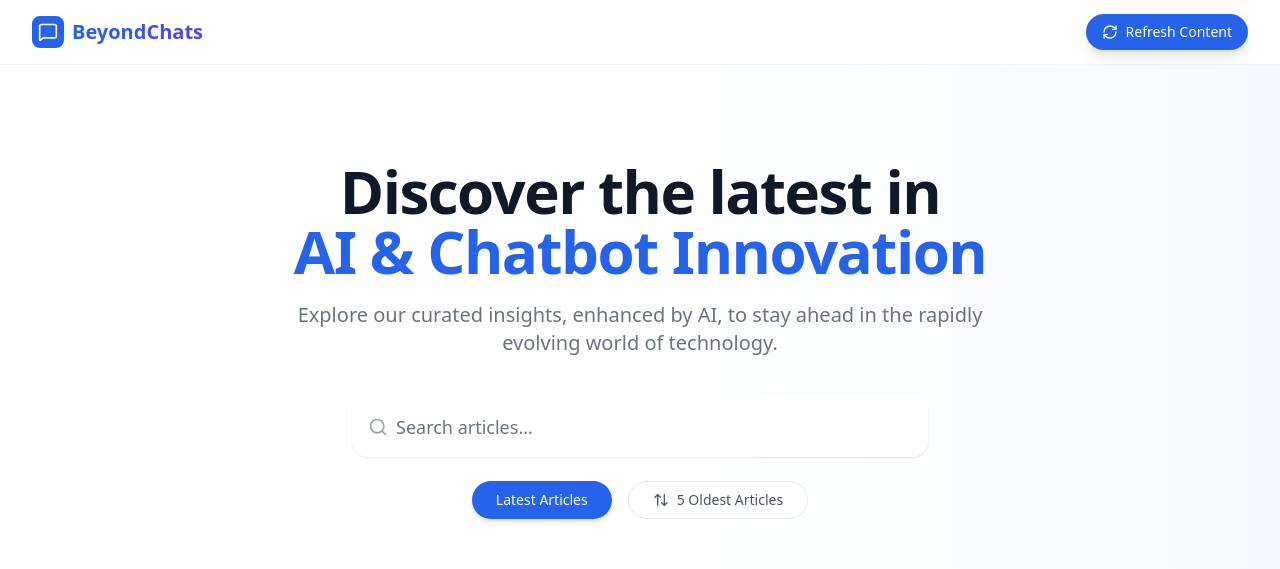
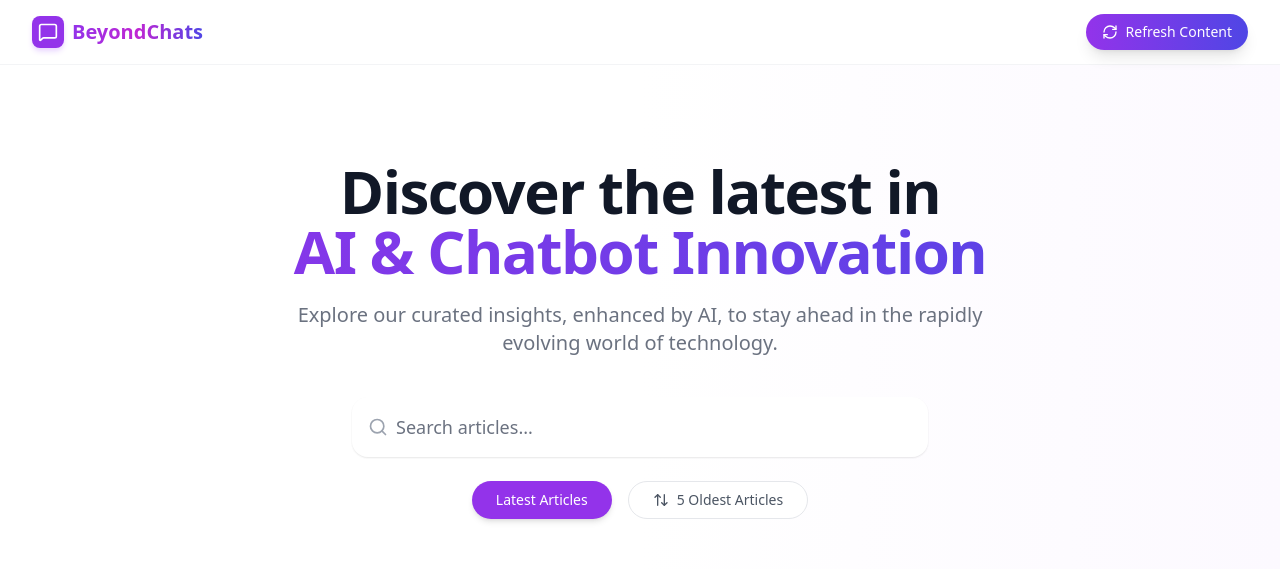
Before and after one commit to Sontara444/beyondchats-ai-task-client, a React (Vite) app: page / in a window 1280 px wide. Shown: the top 569 px of the page. Built offline with nearby package versions, Linux system fonts and the light colour scheme; no server answers.

Commit message:
feat: Implement home page with article listing, search, and filtering, and add ArticleCard and Navbar components.

```diff
--- a/package.json
+++ b/package.json
@@ -13,6 +13,7 @@
     "lucide-react": "^0.562.0",
     "react": "^19.2.0",
     "react-dom": "^19.2.0",
+    "react-markdown": "^10.1.0",
     "react-router-dom": "^7.11.0"
   },
   "devDependencies": {
--- a/src/components/ArticleCard.jsx
+++ b/src/components/ArticleCard.jsx
@@ -13,20 +13,20 @@ const ArticleCard = ({ article }) => {
     });
 
     return (
-        <div className="group bg-white rounded-2xl overflow-hidden border border-gray-100 hover:border-blue-200 shadow-sm hover:shadow-2xl hover:shadow-blue-500/10 transition-all duration-300 flex flex-col h-full transform hover:-translate-y-1">
+        <div className="group bg-white rounded-2xl overflow-hidden border border-gray-100 hover:border-purple-200 shadow-sm hover:shadow-2xl hover:shadow-purple-500/10 transition-all duration-300 flex flex-col h-full transform hover:-translate-y-1">
             <div className="p-6 flex flex-col flex-grow relative">
                 <div className="flex justify-between items-start mb-4">
-                    <span className={`text-[10px] font-bold tracking-wider uppercase px-2 py-1 rounded-md ${isEnhanced ? 'bg-purple-50 text-purple-700' : 'bg-blue-50 text-blue-700'}`}>
+                    <span className={`text-[10px] font-bold tracking-wider uppercase px-2 py-1 rounded-md ${isEnhanced ? 'bg-fuchsia-50 text-fuchsia-700' : 'bg-purple-50 text-purple-700'}`}>
                         {article.source}
                     </span>
                     {isEnhanced && (
-                        <span className="flex items-center gap-1 text-[10px] bg-gradient-to-r from-purple-500 to-indigo-500 text-white px-2 py-1 rounded-full shadow-sm">
+                        <span className="flex items-center gap-1 text-[10px] bg-gradient-to-r from-fuchsia-500 to-purple-600 text-white px-2 py-1 rounded-full shadow-sm">
                             <Sparkles className="w-3 h-3" /> AI
                         </span>
                     )}
                 </div>
 
-                <h3 className="text-xl font-bold text-gray-900 mb-3 line-clamp-2 leading-tight group-hover:text-blue-600 transition-colors">
+                <h3 className="text-xl font-bold text-gray-900 mb-3 line-clamp-2 leading-tight group-hover:text-purple-600 transition-colors">
                     {article.title}
                 </h3>
 
@@ -48,7 +48,7 @@ const ArticleCard = ({ article }) => {
 
                     <Link
                         to={`/article/${article._id}`}
-                        className="w-8 h-8 rounded-full bg-blue-50 text-blue-600 flex items-center justify-center group-hover:bg-blue-600 group-hover:text-white transition-all duration-300"
+                        className="w-8 h-8 rounded-full bg-purple-50 text-purple-600 flex items-center justify-center group-hover:bg-purple-600 group-hover:text-white transition-all duration-300"
                         title="Read Article"
                     >
                         <ArrowRight className="w-4 h-4" />
--- a/src/components/Navbar.jsx
+++ b/src/components/Navbar.jsx
@@ -8,10 +8,10 @@ const Navbar = ({ onScrape, isScraping }) => {
             <div className="max-w-7xl mx-auto px-4 sm:px-6 lg:px-8">
                 <div className="flex justify-between h-16 items-center">
                     <Link to="/" className="flex items-center gap-2">
-                        <div className="w-8 h-8 bg-blue-600 rounded-lg flex items-center justify-center">
+                        <div className="w-8 h-8 bg-purple-600 rounded-lg flex items-center justify-center shadow-md shadow-purple-200">
                             <MessageSquare className="w-5 h-5 text-white" />
                         </div>
-                        <span className="text-xl font-bold bg-clip-text text-transparent bg-gradient-to-r from-blue-600 to-indigo-600">
+                        <span className="text-xl font-bold bg-clip-text text-transparent bg-gradient-to-r from-purple-600 via-fuchsia-600 to-indigo-600">
                             BeyondChats
                         </span>
                     </Link>
@@ -20,8 +20,8 @@ const Navbar = ({ onScrape, isScraping }) => {
                         onClick={onScrape}
                         disabled={isScraping}
                         className={`flex items-center gap-2 px-4 py-2 rounded-full text-sm font-medium transition-all duration-300 ${isScraping
-                                ? 'bg-gray-100 text-gray-400 cursor-not-allowed'
-                                : 'bg-blue-600 text-white hover:bg-blue-700 shadow-lg hover:shadow-blue-500/30'
+                            ? 'bg-gray-100 text-gray-400 cursor-not-allowed'
+                            : 'bg-gradient-to-r from-purple-600 to-indigo-600 text-white hover:from-purple-700 hover:to-indigo-700 shadow-lg hover:shadow-purple-500/30'
                             }`}
                     >
                         <RefreshCw className={`w-4 h-4 ${isScraping ? 'animate-spin' : ''}`} />
--- a/src/pages/Home.jsx
+++ b/src/pages/Home.jsx
@@ -52,13 +52,13 @@ const Home = () => {
 
             <div className="relative bg-white overflow-hidden">
                 <div className="absolute inset-0">
-                    <div className="absolute inset-y-0 right-0 w-1/2 bg-gradient-to-l from-blue-50 to-transparent opacity-60"></div>
+                    <div className="absolute inset-y-0 right-0 w-1/2 bg-gradient-to-l from-purple-50 to-transparent opacity-60"></div>
                 </div>
                 <div className="relative max-w-7xl mx-auto px-4 sm:px-6 lg:px-8 py-16 sm:py-24">
                     <div className="text-center">
                         <h1 className="text-4xl tracking-tight font-extrabold text-gray-900 sm:text-5xl md:text-6xl">
                             <span className="block">Discover the latest in</span>
-                            <span className="block text-blue-600">AI & Chatbot Innovation</span>
+                            <span className="block text-transparent bg-clip-text bg-gradient-to-r from-purple-600 to-indigo-600">AI & Chatbot Innovation</span>
                         </h1>
                         <p className="mt-3 max-w-md mx-auto text-base text-gray-500 sm:text-lg md:mt-5 md:text-xl md:max-w-3xl">
                             Explore our curated insights, enhanced by AI, to stay ahead in the rapidly evolving world of technology.
@@ -66,13 +66,13 @@ const Home = () => {
                     </div>
 
                     <div className="mt-10 max-w-xl mx-auto">
-                        <div className="relative rounded-2xl shadow-sm focus-within:ring-2 focus-within:ring-blue-500 focus-within:ring-offset-2 transition-all duration-300">
+                        <div className="relative rounded-2xl shadow-sm focus-within:ring-2 focus-within:ring-purple-500 focus-within:ring-offset-2 transition-all duration-300">
                             <div className="absolute inset-y-0 left-0 pl-4 flex items-center pointer-events-none">
                                 <Search className="h-5 w-5 text-gray-400" />
                             </div>
                             <input
                                 type="text"
-                                className="block w-full pl-11 pr-4 py-4 border-gray-200 rounded-2xl text-gray-900 placeholder-gray-500 focus:border-blue-500 focus:ring-blue-500 shadow-sm text-lg"
+                                className="block w-full pl-11 pr-4 py-4 border-gray-200 rounded-2xl text-gray-900 placeholder-gray-500 focus:border-purple-500 focus:ring-purple-500 shadow-sm text-lg"
                                 placeholder="Search articles..."
                                 value={searchTerm}
                                 onChange={(e) => setSearchTerm(e.target.value)}
@@ -83,7 +83,7 @@ const Home = () => {
                             <button
                                 onClick={() => setViewMode('latest')}
                                 className={`px-6 py-2 rounded-full text-sm font-medium transition-colors duration-200 ${viewMode === 'latest'
-                                    ? 'bg-blue-600 text-white shadow-md'
+                                    ? 'bg-purple-600 text-white shadow-md'
                                     : 'bg-white text-gray-600 hover:bg-gray-50 border border-gray-200'
                                     }`}
                             >
@@ -92,7 +92,7 @@ const Home = () => {
                             <button
                                 onClick={() => setViewMode('oldest')}
                                 className={`px-6 py-2 rounded-full text-sm font-medium transition-colors duration-200 flex items-center ${viewMode === 'oldest'
-                                    ? 'bg-blue-600 text-white shadow-md'
+                                    ? 'bg-purple-600 text-white shadow-md'
                                     : 'bg-white text-gray-600 hover:bg-gray-50 border border-gray-200'
                                     }`}
                             >
@@ -107,7 +107,7 @@ const Home = () => {
             <main className="max-w-7xl mx-auto px-4 sm:px-6 lg:px-8 py-12">
                 {loading ? (
                     <div className="flex flex-col items-center justify-center py-20">
-                        <Loader2 className="w-12 h-12 animate-spin text-blue-600 mb-4" />
+                        <Loader2 className="w-12 h-12 animate-spin text-purple-600 mb-4" />
                         <p className="text-gray-500 text-lg">
                             {viewMode === 'oldest' ? 'Fetching history...' : 'Curating content for you...'}
                         </p>
```
Also changed, not shown: 1 other file (tests, documents, lock files or other folders).
